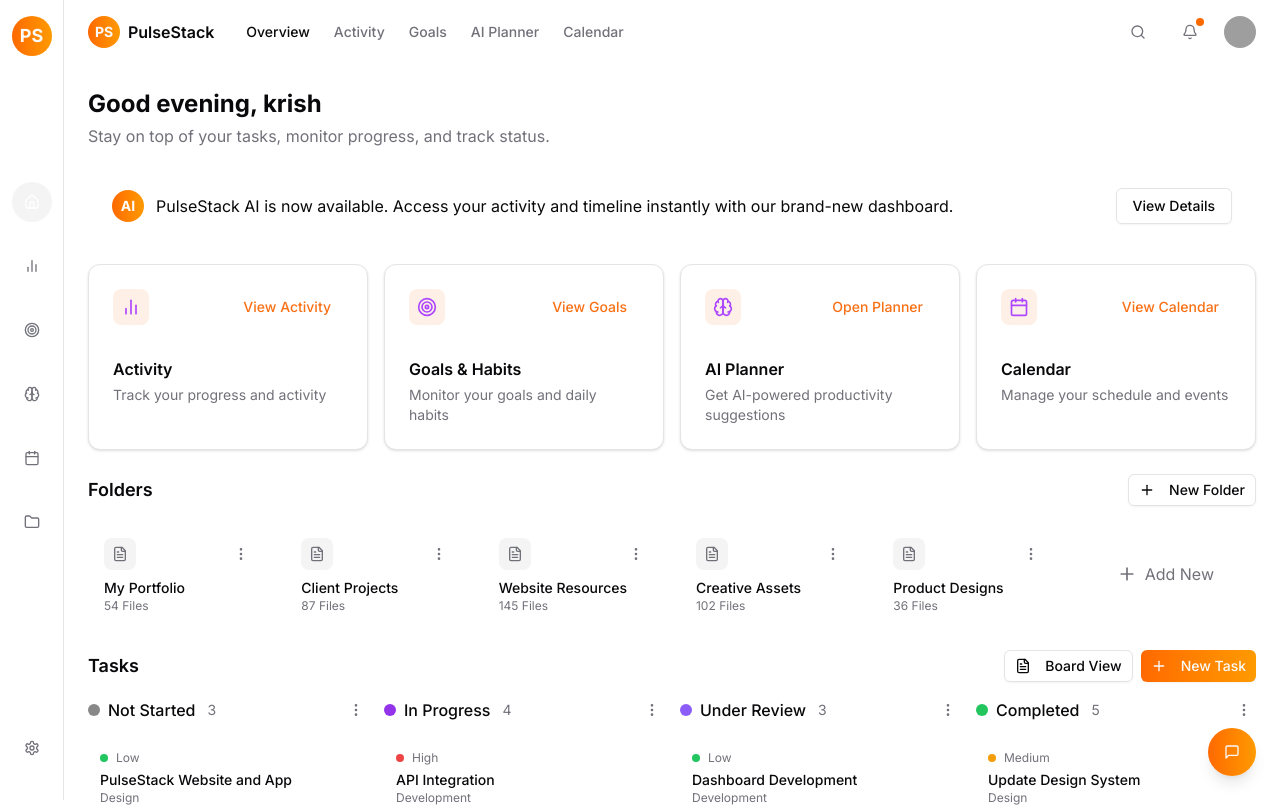
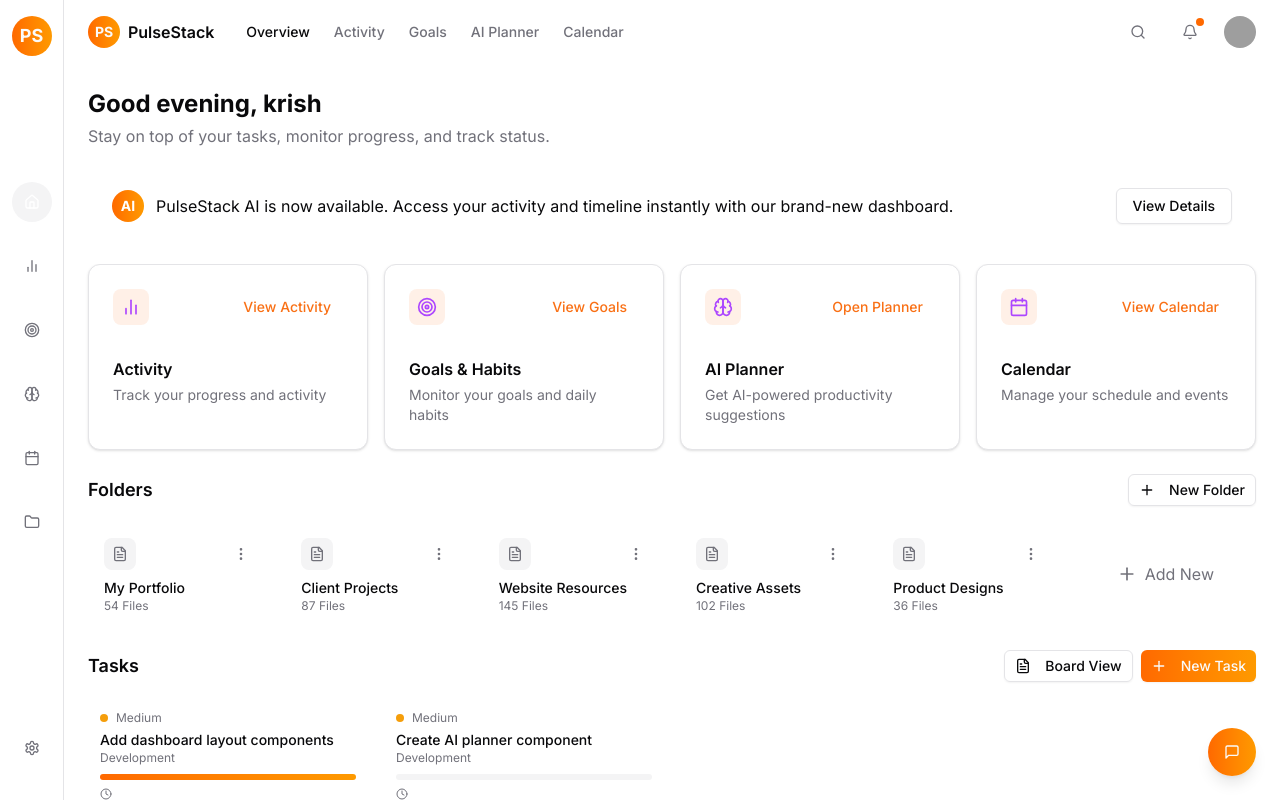
Before and after one commit to krishkumar1577/PulseStack, a Next.js app in the folder client/: page / in a window 1280 px wide. Shown: the top 807 px of the page. Built offline with nearby package versions, Linux system fonts and the light colour scheme; grey boxes are pictures that could not be loaded.

Commit message:
feat: implement activity context and provider for task management

```diff
--- a/client/src/components/dashboard/dashboard-content.tsx
+++ b/client/src/components/dashboard/dashboard-content.tsx
@@ -16,12 +16,56 @@ import {
 import { Button } from "@/components/ui/button"
 import { Avatar, AvatarFallback } from "@/components/ui/avatar"
 import { Card, CardContent, CardHeader, CardTitle } from "@/components/ui/card"
+import { useState } from "react"
+import { NewActivityDialog } from "@/components/dashboard/new-activity-dialog"
+import { useActivityContext } from "@/contexts/activity-context"
 
 interface DashboardContentProps {
   setSelectedView?: (view: string) => void
 }
 
 export function DashboardContent({ setSelectedView }: DashboardContentProps) {
+  const [isNewTaskDialogOpen, setIsNewTaskDialogOpen] = useState(false)
+  const [boardView, setBoardView] = useState(false)
+  const { activities, addActivity } = useActivityContext()
+
+  // Group activities by status for the kanban columns
+  const taskColumns = [
+    {
+      title: "Not Started",
+      accentColor: undefined,
+      tasks: activities.filter(a => a.type === "task" && (!a.status || a.status === "pending")),
+    },
+    {
+      title: "In Progress",
+      accentColor: "#9333ea",
+      tasks: activities.filter(a => a.type === "task" && a.status === "in-progress"),
+    },
+    {
+      title: "Under Review",
+      accentColor: "#8b5cf6",
+      tasks: [], // You can add logic for this if you have such a status
+    },
+    {
+      title: "Completed",
+      accentColor: "#22c55e",
+      tasks: activities.filter(a => a.type === "task" && a.status === "completed"),
+    },
+  ]
+
+  // Placeholder: handle new task submission (should update task board data in real app)
+  const handleNewTask = (data: any) => {
+    addActivity({
+      ...data,
+      time: "Just now",
+      status: "in-progress",
+      author: {
+        name: "krish",
+        avatar: "/placeholder-user.jpg",
+      },
+    })
+  }
+
   return (
     <div className="flex-1 overflow-auto px-6 pb-6">
       {/* Quick Access Widgets */}
@@ -93,7 +137,7 @@ export function DashboardContent({ setSelectedView }: DashboardContentProps) {
         <div className="flex items-center justify-between mb-4">
           <h2 className="text-lg font-semibold">Tasks</h2>
           <div className="flex items-center gap-2">
-            <Button variant="outline" size="sm">
+            <Button variant="outline" size="sm" onClick={() => setBoardView(v => !v)}>
               <FileText className="h-4 w-4 mr-2" />
               Board View
             </Button>
@@ -101,78 +145,64 @@ export function DashboardContent({ setSelectedView }: DashboardContentProps) {
               variant="default"
               size="sm"
               className="bg-gradient-to-r from-orange-500 to-amber-500 hover:opacity-90"
+              onClick={() => setIsNewTaskDialogOpen(true)}
             >
               <Plus className="h-4 w-4 mr-2" />
               New Task
             </Button>
           </div>
         </div>
-
-        <div className="grid grid-cols-1 md:grid-cols-2 lg:grid-cols-4 gap-4">
-          <TaskColumn
-            title="Not Started"
-            count={3}
-            tasks={[
-              {
-                title: "PulseStack Website and App",
-                type: "Design",
-                priority: "low",
-                progress: 0,
-                dueDate: "March 30, 2025",
-                assignees: 3,
-                comments: 7,
-              },
-            ]}
-          />
-          <TaskColumn
-            title="In Progress"
-            count={4}
-            accentColor="#9333ea"
-            tasks={[
-              {
-                title: "API Integration",
-                type: "Development",
-                priority: "high",
-                progress: 20,
-                dueDate: "March 29, 2025",
-                assignees: 3,
-                comments: 7,
-              },
-            ]}
-          />
-          <TaskColumn
-            title="Under Review"
-            count={3}
-            accentColor="#8b5cf6"
-            tasks={[
-              {
-                title: "Dashboard Development",
-                type: "Development",
-                priority: "low",
-                progress: 100,
-                dueDate: "March 21, 2025",
-                assignees: 3,
-                comments: 7,
-              },
-            ]}
-          />
-          <TaskColumn
-            title="Completed"
-            count={5}
-            accentColor="#22c55e"
-            tasks={[
-              {
-                title: "Update Design System",
-                type: "Design",
-                priority: "medium",
-                progress: 100,
-                dueDate: "March 16, 2025",
-                assignees: 3,
-                comments: 7,
-              },
-            ]}
-          />
-        </div>
+        {boardView ? (
+          // Kanban (Board) View
+          <div className="grid grid-cols-1 md:grid-cols-2 lg:grid-cols-4 gap-4">
+            {taskColumns.map(col => (
+              <TaskColumn
+                key={col.title}
+                title={col.title}
+                count={col.tasks.length}
+                accentColor={col.accentColor}
+                tasks={col.tasks.map(task => ({
+                  title: task.title,
+                  type: task.category || task.type,
+                  priority: (task.priority as "low" | "medium" | "high") ?? "medium",
+                  progress: task.status === "completed" ? 100 : 0,
+                  dueDate: task.dueDate ?? "",
+                  assignees: Array.isArray(task.assignees)
+                    ? task.assignees.length
+                    : (typeof task.assignees === "number" ? task.assignees : 1),
+                  comments: Array.isArray(task.comments)
+                    ? task.comments.length
+                    : (typeof task.comments === "number" ? task.comments : 0),
+                  accentColor: col.accentColor,
+                }))}
+              />
+            ))}
+          </div>
+        ) : (
+          // Simple Card View (all tasks, not grouped)
+          <div className="grid grid-cols-1 md:grid-cols-2 lg:grid-cols-4 gap-4">
+            {activities.filter(a => a.type === "task").map((task, idx) => (
+              <Task key={task.id || idx} {...{
+                title: task.title,
+                type: task.category || task.type,
+                priority: (task.priority as "low" | "medium" | "high") ?? "medium",
+                progress: task.status === "completed" ? 100 : 0,
+                dueDate: task.dueDate ?? "",
+                assignees: Array.isArray(task.assignees)
+                  ? task.assignees.length
+                  : (typeof task.assignees === "number" ? task.assignees : 1),
+                comments: Array.isArray(task.comments)
+                  ? task.comments.length
+                  : (typeof task.comments === "number" ? task.comments : 0),
+              }} />
+            ))}
+          </div>
+        )}
+        <NewActivityDialog
+          open={isNewTaskDialogOpen}
+          onOpenChange={setIsNewTaskDialogOpen}
+          onSubmit={handleNewTask}
+        />
       </div>
 
       {/* Upcoming Events */}
--- a/client/src/components/dashboard/dashboard.tsx
+++ b/client/src/components/dashboard/dashboard.tsx
@@ -10,12 +10,14 @@ import { AIPlannerPage } from "@/components/pages/ai-planner-page"
 import { CalendarPage } from "@/components/pages/calendar-page"
 import { SettingsPage } from "@/components/pages/settings-page"
 import { ChatWidget } from "@/components/dashboard/chat-widget"
+import { ActivityProvider } from "@/contexts/activity-context"
 
 export function Dashboard() {
   const [selectedView, setSelectedView] = useState<string>("overview")
   const [chatOpen, setChatOpen] = useState<boolean>(false)
 
   return (
+    <ActivityProvider>
       <div className="flex min-h-screen">
         <DashboardSidebar selectedView={selectedView} setSelectedView={setSelectedView} />
         <div className="flex flex-col flex-1 ml-16">
@@ -31,5 +33,6 @@ export function Dashboard() {
 
         <ChatWidget isOpen={chatOpen} setIsOpen={setChatOpen} />
       </div>
+    </ActivityProvider>
   )
 }
--- /dev/null
+++ b/client/src/contexts/activity-context.tsx
@@ -0,0 +1,96 @@
+import React, { createContext, useContext, useState } from "react"
+import type { Activity } from "@/types/activity"
+
+interface ActivityContextType {
+  activities: Activity[]
+  addActivity: (activity: Omit<Activity, "id">) => void
+}
+
+const ActivityContext = createContext<ActivityContextType | undefined>(undefined)
+
+const initialActivities: Activity[] = [
+  {
+    id: 1,
+    type: "task",
+    project: "PulseStack",
+    title: "Add dashboard layout components",
+    description: "Implemented responsive layout with sidebar navigation",
+    time: "2 hours ago",
+    category: "Development",
+    status: "completed",
+    completedAt: "2025-05-11T10:00:00Z",
+    author: {
+      name: "krish",
+      avatar: "/placeholder-user.jpg",
+    },
+  },
+  {
+    id: 2,
+    type: "file",
+    project: "PulseStack",
+    title: "Updated design mockups",
+    description: "Added new screens for mobile view",
+    time: "Yesterday, 4:30 PM",
+    category: "Design",
+    status: "completed",
+    completedAt: "2025-05-10T16:30:00Z",
+    author: {
+      name: "krish",
+      avatar: "/placeholder-user.jpg",
+    },
+  },
+  {
+    id: 3,
+    type: "project",
+    project: "PulseStack",
+    title: "Created new project milestone",
+    description: "Added Q2 goals and timeline",
+    time: "2 days ago",
+    category: "Planning",
+    status: "in-progress",
+    author: {
+      name: "krish",
+      avatar: "/placeholder-user.jpg",
+    },
+  },
+  {
+    id: 4,
+    type: "task",
+    project: "PulseStack",
+    title: "Create AI planner component",
+    description: "Added UI for AI-powered productivity suggestions",
+    time: "3 days ago",
+    category: "Development",
+    status: "in-progress",
+    author: {
+      name: "krish",
+      avatar: "/placeholder-user.jpg",
+    },
+  },
+]
+
+export function ActivityProvider({ children }: { children: React.ReactNode }) {
+  const [activities, setActivities] = useState<Activity[]>(initialActivities)
+
+  const addActivity = (activity: Omit<Activity, "id">) => {
+    setActivities(prev => [
+      {
+        ...activity,
+        id: prev.length ? prev[0].id + 1 : 1,
+      },
+      ...prev,
+    ])
+  }
+
+  return (
+    <ActivityContext.Provider value={{ activities, addActivity }}>
+      {children}
+    </ActivityContext.Provider>
+  )
+}
+
+export function useActivityContext() {
+  const ctx = useContext(ActivityContext)
+  if (!ctx) throw new Error("useActivityContext must be used within ActivityProvider")
+  return ctx
+}
```
Lines whose indentation alone changed are shown as unchanged.
